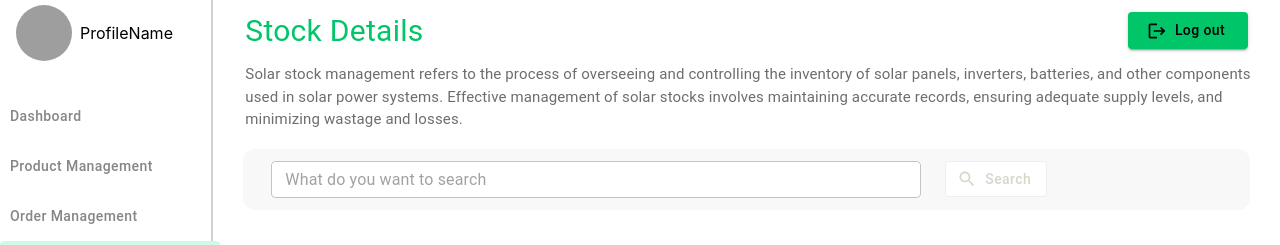
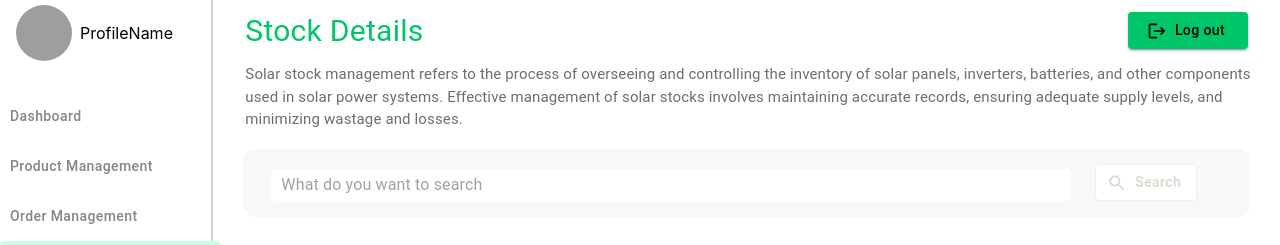
Before and after one commit to hashiniridmika/solar-company-management-system-we-bfrontend, a React (Create React App) app: page /stock in a window 1280 px wide. Shown: the top 245 px of the page. Built offline with nearby package versions, Linux system fonts and the light colour scheme; no server answers; grey boxes are pictures that could not be loaded.

Commit message:
Top search edited

```diff
--- a/src/components/common/TopNav/TopSearch/TopSearchField.js
+++ b/src/components/common/TopNav/TopSearch/TopSearchField.js
@@ -1,29 +1,25 @@
 import { TextField } from "@mui/material";
 import React from "react";
-//import ClearRoundedIcon from "@mui/icons-material/ClearRounded";
 
 export default function TopSearchField() {
-  const [clicked, setClicked] = React.useState(false);
-
-  const handleClick = () => {
-    setClicked(true);
-  };
   return (
     <div>
       <TextField
         placeholder="What do you want to search"
+        variant="standard"
+        margin="dense"
         sx={{
-          "& .MuiOutlinedInput-root": {
-            height: 37,
-            borderColor: clicked ? "#E8E8E8" : undefined,
+          "& .MuiInputLabel-root": { height: 37, color: "#d8d6ca" },
+          border: "none",
+          borderRadius: 1,
+          width: 800,
+          backgroundColor: "#FFFFFF", // Add the shadow style here
+          "& .MuiInputBase-input::placeholder": {
+            // Add this selector for placeholder
+            paddingLeft: "10px", // Set the left padding here
           },
-          "& .MuiOutlinedInput-root:hover": {
-            borderColor: clicked ? "#E8E8E8" : undefined,
-          },
-          width: 650,
-          backgroundColor: "#FFFFFF",
         }}
-        onClick={handleClick}
+        InputProps={{ disableUnderline: true }}
       />
     </div>
   );
```
